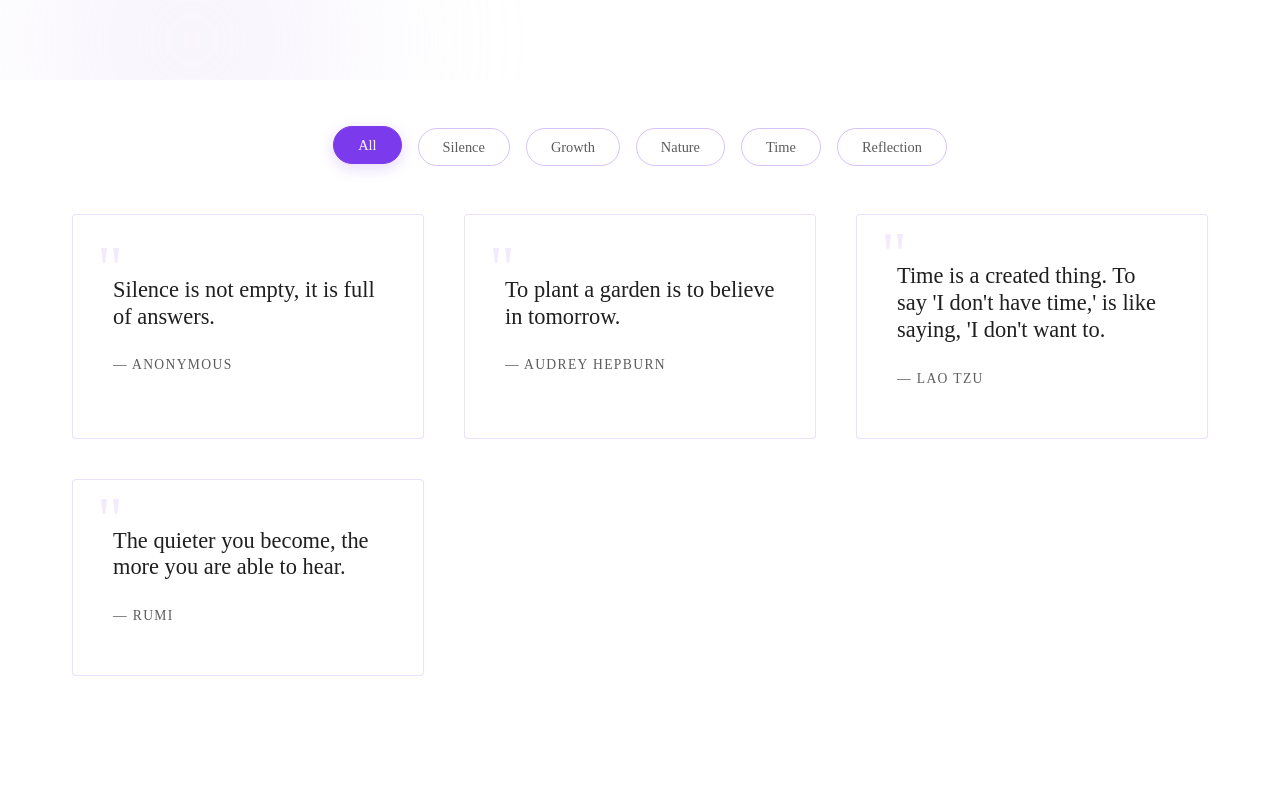
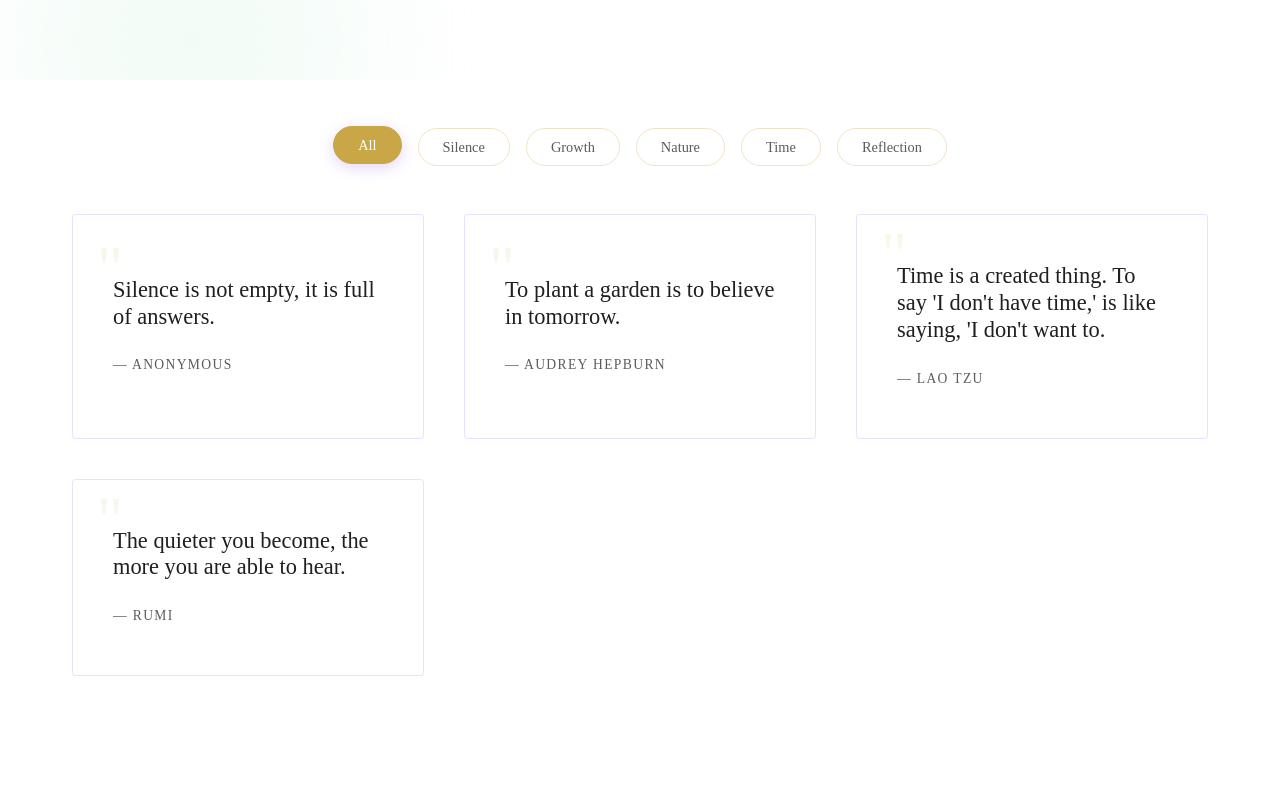
Before and after one commit to AyushSingh360/Words-Sanctuary, a Next.js app: page / in a window 1280 px wide. Shown: the part 720-1520 px from the top of the page. Built offline with nearby package versions, Linux system fonts and the light colour scheme; a web font is replaced by a local one.

Commit message:
feat: add global CSS variables and styling for TagFilter component

```diff
--- a/src/app/components/TagFilter.css
+++ b/src/app/components/TagFilter.css
@@ -10,7 +10,7 @@
   padding: 0.6rem 1.5rem;
   border-radius: 30px;
   background-color: transparent;
-  border: 1px solid rgba(124, 58, 237, 0.3);
+  border: 1px solid rgba(201, 166, 70, 0.3);
   color: var(--text-muted);
   font-size: 0.9rem;
   transition: all 0.3s ease;
--- a/src/app/globals.css
+++ b/src/app/globals.css
@@ -1,12 +1,14 @@
 :root {
   --primary-white: #ffffff;
-  --bg-offwhite: #faf8fc;
+  --bg-offwhite: #fafaf7;
   --text-dark: #1f1f1f;
   --text-muted: #5c5c5c;
-  --accent-gold: #7c3aed;
-  --accent-gold-light: rgba(124, 58, 237, 0.1);
-  --accent-blue-light: #ede9fe;
-  --accent-green-light: #e8def8;
+  --accent-gold: #c9a646;
+  --accent-gold-light: rgba(201, 166, 70, 0.1);
+  --accent-purple: #7c3aed;
+  --accent-purple-light: rgba(124, 58, 237, 0.08);
+  --accent-green-light: #d5f5e3;
+  --accent-green: #6bcb77;
 
   /* Fonts injected by next/font */
   --font-sans: var(--font-inter), system-ui, sans-serif;
```
